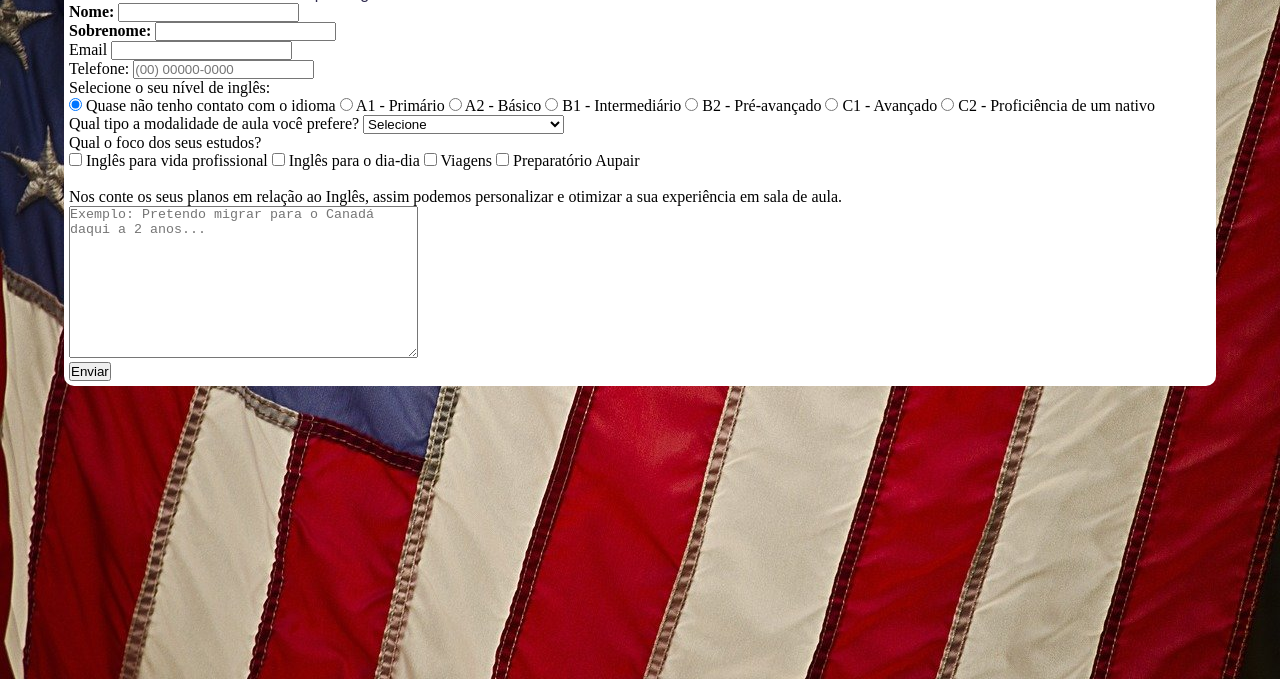
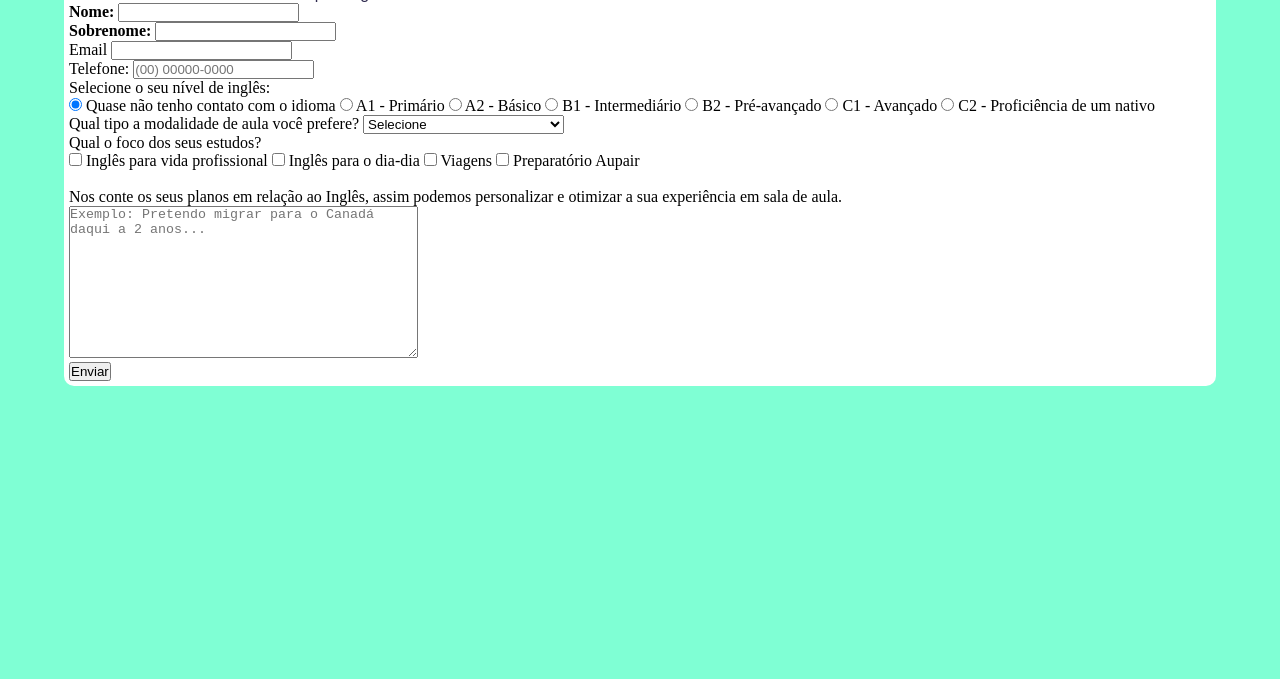
Before and after one commit to KimberllyAmaral/Treinando-HTML, a plain HTML site: page contato/contato.html in a window 1280 px wide. Shown: the part 121-800 px from the top of the page. Drawn offline with Linux system fonts and the light colour scheme.

Commit message:
Update stylesheet.css

```diff
--- a/contato/stylesheet.css
+++ b/contato/stylesheet.css
@@ -27,6 +27,5 @@ main {
 }
 
 body {
-    background-image: url(imagens/usaflag.jpg);
-    background-size: cover;
+    background-color: aquamarine;
 }
```
